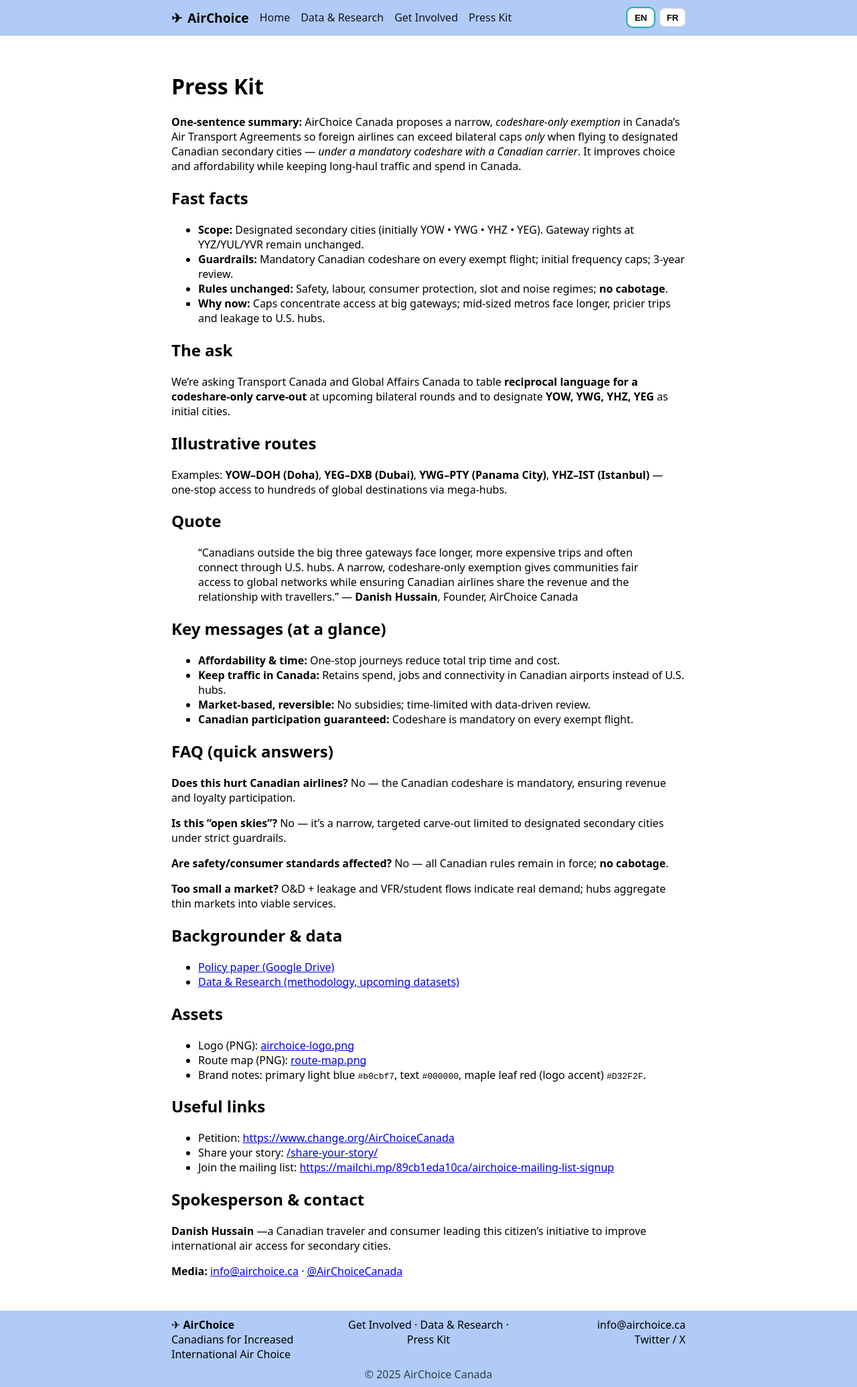
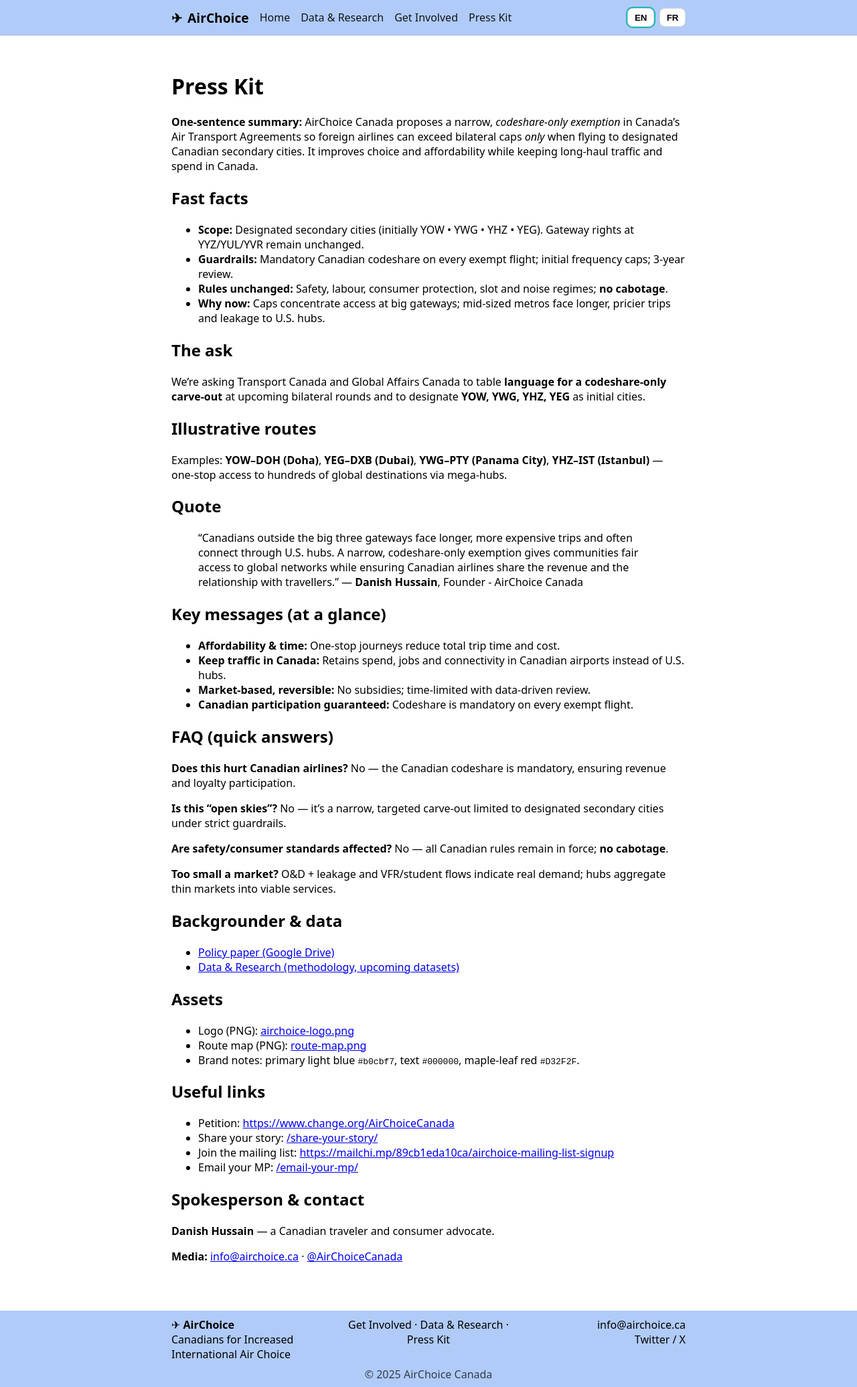
Before and after one commit to airchoicecanada/airchoicecanada.github.io, a Jekyll site: the page built from press-kit/index.md, in a window 1280 px wide. Shown: the whole page at 67% size. Built offline with Jekyll 4.4.1, drawn with Linux system fonts in a browser that asks for light colours; our own code applies the rules of GitHub Pages for plain Markdown files.

Commit message:
Update index.md

```diff
--- a/press-kit/index.md
+++ b/press-kit/index.md
@@ -1,12 +1,11 @@
 ---
-//title: Press Kit
 permalink: /press-kit/
 ---
 
 <div class="lang-en">
   <h1>Press Kit</h1>
 
-  <p><strong>One-sentence summary:</strong> AirChoice Canada proposes a narrow, <em>codeshare-only exemption</em> in Canada’s Air Transport Agreements so foreign airlines can exceed bilateral caps <em>only</em> when flying to designated Canadian secondary cities — <em>under a mandatory codeshare with a Canadian carrier</em>. It improves choice and affordability while keeping long-haul traffic and spend in Canada.</p>
+  <p><strong>One-sentence summary:</strong> AirChoice Canada proposes a narrow, <em>codeshare-only exemption</em> in Canada’s Air Transport Agreements so foreign airlines can exceed bilateral caps <em>only</em> when flying to designated Canadian secondary cities. It improves choice and affordability while keeping long-haul traffic and spend in Canada.</p>
 
   <h2>Fast facts</h2>
   <ul>
@@ -17,15 +16,15 @@
   </ul>
 
   <h2>The ask</h2>
-  <p>We’re asking Transport Canada and Global Affairs Canada to table <strong>reciprocal language for a codeshare-only carve-out</strong> at upcoming bilateral rounds and to designate <strong>YOW, YWG, YHZ, YEG</strong> as initial cities.</p>
+  <p>We’re asking Transport Canada and Global Affairs Canada to table <strong>language for a codeshare-only carve-out</strong> at upcoming bilateral rounds and to designate <strong>YOW, YWG, YHZ, YEG</strong> as initial cities.</p>
 
   <h2>Illustrative routes</h2>
   <p>Examples: <strong>YOW–DOH (Doha)</strong>, <strong>YEG–DXB (Dubai)</strong>, <strong>YWG–PTY (Panama City)</strong>, <strong>YHZ–IST (Istanbul)</strong> — one-stop access to hundreds of global destinations via mega-hubs.</p>
 
   <h2>Quote</h2>
   <blockquote>
-     “Canadians outside the big three gateways face longer, more expensive trips and often connect through U.S. hubs. A narrow, codeshare-only exemption gives communities fair access to global networks while ensuring Canadian airlines share the revenue and the relationship with travellers.” — <strong>Danish Hussain</strong>, Founder, AirChoice Canada
- </blockquote>
+    “Canadians outside the big three gateways face longer, more expensive trips and often connect through U.S. hubs. A narrow, codeshare-only exemption gives communities fair access to global networks while ensuring Canadian airlines share the revenue and the relationship with travellers.” — <strong>Danish Hussain</strong>, Founder - AirChoice Canada
+  </blockquote>
 
   <h2>Key messages (at a glance)</h2>
   <ul>
@@ -51,7 +50,7 @@
   <ul>
     <li>Logo (PNG): <a href="{{ '/assets/img/airchoice-logo.png' | relative_url }}">airchoice-logo.png</a></li>
     <li>Route map (PNG): <a href="{{ '/assets/img/route-map.png' | relative_url }}">route-map.png</a></li>
-    <li>Brand notes: primary light blue <code>#b0cbf7</code>, text <code>#000000</code>, maple leaf red (logo accent) <code>#D32F2F</code>.</li>
+    <li>Brand notes: primary light blue <code>#b0cbf7</code>, text <code>#000000</code>, maple-leaf red <code>#D32F2F</code>.</li>
   </ul>
 
   <h2>Useful links</h2>
@@ -59,72 +58,74 @@
     <li>Petition: <a href="{{ site.petition_url }}" target="_blank" rel="noopener">{{ site.petition_url }}</a></li>
     <li>Share your story: <a href="{{ '/share-your-story/' | relative_url }}">/share-your-story/</a></li>
     <li>Join the mailing list: <a href="{{ site.mailchimp_url }}" target="_blank" rel="noopener">{{ site.mailchimp_url }}</a></li>
+    <li>Email your MP: <a href="{{ '/email-your-mp/' | relative_url }}">/email-your-mp/</a></li>
   </ul>
 
   <h2>Spokesperson & contact</h2>
-  <p><strong>Danish Hussain</strong> —a Canadian traveler and consumer leading this citizen’s initiative to improve international air access for secondary cities.</p>
+  <p><strong>Danish Hussain</strong> — a Canadian traveler and consumer advocate.</p>
   <p><strong>Media:</strong> <a href="mailto:info@airchoice.ca">info@airchoice.ca</a> · <a href="https://x.com/AirChoiceCanada" target="_blank" rel="noopener">@AirChoiceCanada</a></p>
 </div>
 
 <div class="lang-fr">
   <h1>Trousse média</h1>
 
-  <p><strong>Résumé en une phrase :</strong> AirChoice Canada propose une <em>dérogation conditionnelle au partage de code</em> dans les accords de transport aérien afin de permettre des services au-delà des plafonds <em>uniquement</em> vers des villes secondaires désignées — <em>sous le code d’une compagnie canadienne</em>. Résultat : plus de choix et d’accessibilité, tout en maintenant le trafic long-courrier et les retombées au Canada.</p>
+  <p><strong>Résumé en une phrase&nbsp;:</strong> AirChoice Canada propose une <em>dérogation conditionnelle au partage de code</em> dans les accords de transport aérien afin de permettre des services au-delà des plafonds <em>uniquement</em> vers des villes secondaires désignées. Résultat&nbsp;: plus de choix et d’accessibilité, tout en maintenant le trafic long-courrier et les retombées au Canada.</p>
 
   <h2>En bref</h2>
   <ul>
-    <li><strong>Portée :</strong> Villes secondaires désignées (YOW • YWG • YHZ • YEG au départ). Les droits à YYZ/YUL/YVR restent inchangés.</li>
-    <li><strong>Balises :</strong> Partage de code canadien obligatoire; plafonds initiaux de fréquences; examen après 3 ans.</li>
-    <li><strong>Règles inchangées :</strong> Sécurité, travail, protection des consommateurs, créneaux et bruit; <strong>aucun cabotage</strong>.</li>
-    <li><strong>Pourquoi :</strong> Les plafonds concentrent l’accès dans les grandes portes d’entrée; les villes secondaires subissent des trajets plus longs/plus coûteux et une fuite vers des hubs américains.</li>
+    <li><strong>Portée&nbsp;:</strong> Villes secondaires désignées (YOW • YWG • YHZ • YEG au départ). Les droits à YYZ/YUL/YVR restent inchangés.</li>
+    <li><strong>Balises&nbsp;:</strong> Partage de code canadien obligatoire sur chaque vol; plafonds initiaux de fréquences; examen après 3&nbsp;ans.</li>
+    <li><strong>Règles inchangées&nbsp;:</strong> Sécurité, travail, protection des consommateurs, créneaux et bruit; <strong>aucun cabotage</strong>.</li>
+    <li><strong>Pourquoi maintenant&nbsp;:</strong> Les plafonds concentrent l’accès dans les grandes portes d’entrée; les villes secondaires subissent des trajets plus longs/plus coûteux et une fuite vers des hubs américains.</li>
   </ul>
 
   <h2>La demande</h2>
-  <p>Demander à Transports Canada et à Affaires mondiales Canada de déposer un <strong>libellé réciproque pour une dérogation conditionnelle au partage de code</strong> aux prochains cycles bilatéraux, et de désigner <strong>YOW, YWG, YHZ, YEG</strong> comme premières villes.</p>
+  <p>Nous demandons à Transports Canada et à Affaires mondiales Canada de déposer un <strong>libellé pour une dérogation conditionnelle au partage de code</strong> lors des prochains cycles bilatéraux et de désigner <strong>YOW, YWG, YHZ, YEG</strong> comme premières villes.</p>
 
   <h2>Exemples de liaisons</h2>
-  <p><strong>YOW–DOH</strong>, <strong>YEG–DXB</strong>, <strong>YWG–PTY</strong>, <strong>YHZ–IST</strong> — accès en une correspondance à des centaines de destinations via des mégahubs.</p>
+  <p><strong>YOW–DOH (Doha)</strong>, <strong>YEG–DXB (Dubaï)</strong>, <strong>YWG–PTY (Panama)</strong>, <strong>YHZ–IST (Istanbul)</strong>&nbsp;: accès en une correspondance à des centaines de destinations via des mégahubs.</p>
 
   <h2>Citation</h2>
   <blockquote>
-    « En dehors des trois grandes portes d’entrée, les Canadiens font des voyages plus longs et plus coûteux, souvent via des hubs américains. Une dérogation ciblée et conditionnelle au partage de code assure un accès équitable aux réseaux mondiaux tout en garantissant la participation — et les revenus — des transporteurs canadiens. » — <strong>Danish Hussain</strong>, fondateur, AirChoice
+    «&nbsp;En dehors des trois grandes portes d’entrée, les Canadiens font des voyages plus longs et plus coûteux, souvent via des hubs américains. Une dérogation ciblée et conditionnelle au partage de code assure un accès équitable aux réseaux mondiaux tout en garantissant la participation — et les revenus — des transporteurs canadiens.&nbsp;» — <strong>Danish Hussain</strong>, fondateur, AirChoice Canada
   </blockquote>
 
-  <h2>Messages clés</h2>
+  <h2>Messages clés (en un coup d’œil)</h2>
   <ul>
-    <li><strong>Abordabilité & temps :</strong> Des parcours en une seule correspondance réduisent le coût et la durée du voyage.</li>
-    <li><strong>Trafic maintenu au Canada :</strong> Les dépenses, l’emploi et la connectivité restent dans les aéroports canadiens.</li>
-    <li><strong>Axé sur le marché, réversible :</strong> Aucune subvention; mesure limitée dans le temps et fondée sur les données.</li>
-    <li><strong>Participation canadienne garantie :</strong> Partage de code obligatoire sur chaque vol exempté.</li>
+    <li><strong>Abordabilité & temps&nbsp;:</strong> Des parcours en une seule correspondance réduisent la durée et le coût totaux du voyage.</li>
+    <li><strong>Trafic maintenu au Canada&nbsp;:</strong> Dépenses, emplois et connectivité restent dans les aéroports canadiens plutôt que dans des hubs américains.</li>
+    <li><strong>Axé sur le marché, réversible&nbsp;:</strong> Aucune subvention; mesure limitée dans le temps avec examen fondé sur les données.</li>
+    <li><strong>Participation canadienne garantie&nbsp;:</strong> Partage de code obligatoire sur chaque vol exempté.</li>
   </ul>
 
   <h2>FAQ (réponses rapides)</h2>
-  <p><strong>Est-ce néfaste pour les transporteurs canadiens ?</strong> Non — le partage de code canadien est obligatoire, assurant des revenus et la fidélisation.</p>
-  <p><strong>Est-ce de l’« open skies » ?</strong> Non — dérogation ciblée, limitée aux villes secondaires désignées, encadrée par des balises strictes.</p>
-  <p><strong>La sécurité/les droits des consommateurs changent-ils ?</strong> Non — les règles canadiennes demeurent; <strong>aucun cabotage</strong>.</p>
-  <p><strong>Marchés trop petits ?</strong> La demande O-D + la fuite et les flux VFR/étudiants soutiennent la viabilité; les hubs agrègent pour rendre ces liaisons crédibles.</p>
+  <p><strong>Est-ce néfaste pour les transporteurs canadiens&nbsp;?</strong> Non — le partage de code canadien est obligatoire, assurant des revenus et la fidélisation.</p>
+  <p><strong>Est-ce de l’«&nbsp;open skies&nbsp;»&nbsp;?</strong> Non — dérogation ciblée, limitée aux villes secondaires désignées, encadrée par des balises strictes.</p>
+  <p><strong>Les normes de sécurité/consommation changent-elles&nbsp;?</strong> Non — toutes les règles canadiennes demeurent en vigueur; <strong>aucun cabotage</strong>.</p>
+  <p><strong>Marchés trop petits&nbsp;?</strong> La demande O-D + la fuite et les flux VFR/étudiants indiquent une réelle demande; les hubs agrègent des marchés fins pour des services viables.</p>
 
-  <h2>Données & document d’orientation</h2>
+  <h2>Contexte & données</h2>
   <ul>
-    <li><a href="{{ site.policy_paper_fr_url }}" target="_blank" rel="noopener">Note de politique (Google Drive)</a></li>
-    <li><a href="{{ '/data-research/' | relative_url }}">Données et recherche</a></li>
+    <li><a href="{{ site.policy_paper_fr_url | default: site.policy_paper_url }}" target="_blank" rel="noopener">Note de politique (Google Drive)</a></li>
+    <li><a href="{{ '/data-research/' | relative_url }}">Données &amp; recherche (méthodologie, jeux de données à venir)</a></li>
   </ul>
 
   <h2>Ressources</h2>
   <ul>
-    <li>Logo (PNG) : <a href="{{ '/assets/img/airchoice-logo.png' | relative_url }}">airchoice-logo.png</a></li>
-    <li>Carte des liaisons (PNG) : <a href="{{ '/assets/img/route-map.png' | relative_url }}">route-map.png</a></li>
-    <li>Couleurs : bleu clair <code>#b0cbf7</code>, texte <code>#000000</code>, rouge feuille d’érable <code>#D32F2F</code>.</li>
+    <li>Logo (PNG)&nbsp;: <a href="{{ '/assets/img/airchoice-logo.png' | relative_url }}">airchoice-logo.png</a></li>
+    <li>Carte des liaisons (PNG)&nbsp;: <a href="{{ '/assets/img/route-map.png' | relative_url }}">route-map.png</a></li>
+    <li>Couleurs&nbsp;: bleu clair <code>#b0cbf7</code>, texte <code>#000000</code>, rouge de la feuille d’érable <code>#D32F2F</code>.</li>
   </ul>
 
   <h2>Liens utiles</h2>
   <ul>
-    <li>Pétition : <a href="{{ site.petition_url }}" target="_blank" rel="noopener">{{ site.petition_url }}</a></li>
-    <li>Racontez votre histoire : <a href="{{ '/share-your-story/' | relative_url }}">/share-your-story/</a></li>
-    <li>Infolettre : <a href="{{ site.mailchimp_url }}" target="_blank" rel="noopener">{{ site.mailchimp_url }}</a></li>
+    <li>Pétition&nbsp;: <a href="{{ site.petition_url }}" target="_blank" rel="noopener">{{ site.petition_url }}</a></li>
+    <li>Racontez votre histoire&nbsp;: <a href="{{ '/share-your-story/' | relative_url }}">/share-your-story/</a></li>
+    <li>Infolettre&nbsp;: <a href="{{ site.mailchimp_url }}" target="_blank" rel="noopener">{{ site.mailchimp_url }}</a></li>
+    <li>Écrire à votre député&nbsp;: <a href="{{ '/email-your-mp/' | relative_url }}">/email-your-mp/</a></li>
   </ul>
 
   <h2>Porte-parole & contact</h2>
-  <p><strong>Danish Hussain</strong> — fondateur, AirChoice -voyageur canadien et consommateur qui dirige cette initiative citoyenne visant à améliorer l’accès aérien international des villes secondaires.</p>
-  <p><strong>Médias :</strong> <a href="mailto:info@airchoice.ca">info@airchoice.ca</a> · <a href="https://x.com/AirChoiceCanada" target="_blank" rel="noopener">@AirChoiceCanada</a></p>
+  <p><strong>Danish Hussain</strong> — voyageur canadien et défenseur des consommateurs.</p>
+  <p><strong>Médias&nbsp;:</strong> <a href="mailto:info@airchoice.ca">info@airchoice.ca</a> · <a href="https://x.com/AirChoiceCanada" target="_blank" rel="noopener">@AirChoiceCanada</a></p>
 </div>
```
